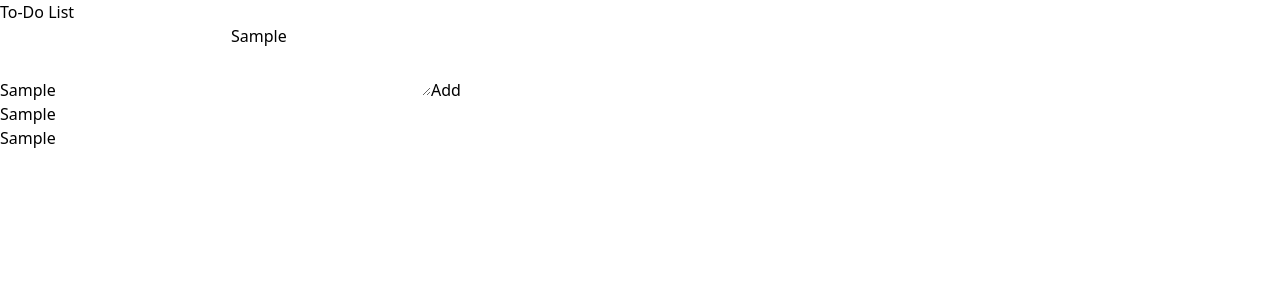
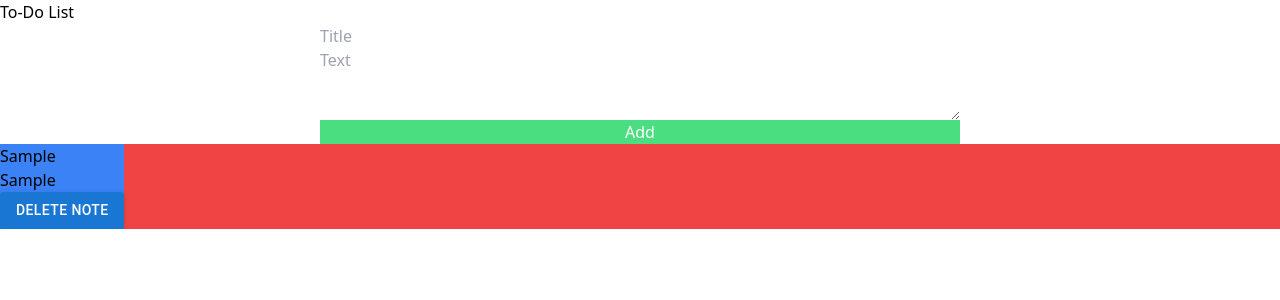
Before and after one commit to andredespouys/next-app-notes, a Next.js app: page / in a window 1280 px wide. Both pictures are taken after typing "Sample", "Sample" into the empty fields and a click on the button "Add". Shown: the top 300 px of the page. Built offline with nearby package versions, Linux system fonts and the light colour scheme.

Commit message:
Update- Add delete & add functions and some styles

```diff
--- a/package.json
+++ b/package.json
@@ -9,6 +9,10 @@
     "lint": "next lint"
   },
   "dependencies": {
+    "@emotion/react": "^11.10.6",
+    "@emotion/styled": "^11.10.6",
+    "@mui/icons-material": "^5.11.9",
+    "@mui/material": "^5.11.10",
     "@next/font": "13.1.6",
     "@types/node": "18.13.0",
     "@types/react": "18.0.28",
--- a/src/components/App.tsx
+++ b/src/components/App.tsx
@@ -3,7 +3,6 @@ import React from "react";
 import { useState } from "react";
 import InputArea from "./InputArea";
 import Note from "./Note";
-
 function App() {
 
 
@@ -12,11 +11,12 @@ function App() {
 
 
   function addNote(note:any){
-    setNotes(prevNotes =>  [...prevNotes, note])
-    console.log(notes)
+    setNotes((prevNotes:any) =>  [...prevNotes, note])
+    console.log(notes);
   }
-   function deleteItem(id){
-    setNotes(prevValue => prevValue.filter((item,index) => index !== id))
+
+   function deleteItem(id:any){
+    setNotes((prevValue:any) => prevValue.filter((item,index:any) => index !== id))
     // setNotes(prevValue => prevValue.remove(id));
   }
 
@@ -25,14 +25,12 @@ function App() {
       <div className="heading">
         <h1>To-Do List</h1>
       </div>
-      <div className="form">
       <InputArea onAdd={addNote}/>
-      </div>
-      <div>
-        <ul>
+      <div className="bg-red-500 w-full ">
+        <ul className="flex space-x-4 ">
             {notes.map((note:any,index:any) =>
             // console.log(note[index])
-               <Note className="text-red-400" key={index} id={index} title={note.title} text={note.text} onClick={deleteItem}/>
+               <Note key={index} id={index} title={note.title} text={note.text} onClick={deleteItem} />
                )}
 
         </ul>
--- a/src/components/Input.tsx
+++ b/src/components/Input.tsx
@@ -1,5 +1,5 @@
 export default function Input(props:any){
     return (
-        <input value={props.value} onChange={props.onChange} name={props.name} type={props.type} />
+        <input className="" value={props.value} onChange={props.onChange} name={props.name} type={props.type} placeholder="Title"/>
     )
 }
--- a/src/components/InputArea.tsx
+++ b/src/components/InputArea.tsx
@@ -27,18 +27,19 @@ export default function InputArea(props:any){
     event.preventDefault();
     console.log(note);
     props.onAdd(note);
+    setNote({
+      title:"",
+      text: ""
+    })
   }
 
     return(
-      <div>
-        <div className="block">
-            <Input onChange= {manageChange} value={note.title} name="title" placeholder="Note title" type="text"/>
+
+        <div className="form w-3/6 text-white mx-auto bg-green-400 flex flex-col">
+            <Input onChange= {manageChange} value={note.title} name="title" placeholder="Note© title" type="text"/>
             <TextArea onChange= {manageChange} value={note.text} name="text"/>
             <Button type="Add" onclick= {addNote}  />
         </div>
 
-      </div>
-
-
     )
 }
--- a/src/components/Note.tsx
+++ b/src/components/Note.tsx
@@ -1,10 +1,18 @@
+import Button from '@mui/material/Button';
 
 export default function Note(props:any){
 
+  function deleteItem(event:any){
+    console.log(props.id);
+    props.onClick(props.id);
+  }
     return (
-    <div>
-        <h3 onClick={()=>{props.onClick(props.id) } } >{props.title}</h3>
+    <div className='bg-blue-500'>
+      {/* onClick={()=>{props.onClick(props.id) } } */}
+        <h3>{props.title}</h3>
         <p>{props.text}</p>
+        <Button variant="contained" onClick={deleteItem}>Delete note</Button>
+
     </div>
     )
 }
--- a/src/components/TextArea.tsx
+++ b/src/components/TextArea.tsx
@@ -1,6 +1,6 @@
 export default function TextArea(props:any) {
   return(
-    <textarea onChange={props.onChange} name={props.name} value={props.value} rows="3" />
+    <textarea onChange={props.onChange} name={props.name} value={props.value} rows="3" placeholder="Text" />
   )
 
 }
```
Also changed, not shown: 1 other file (tests, documents, lock files or other folders).
